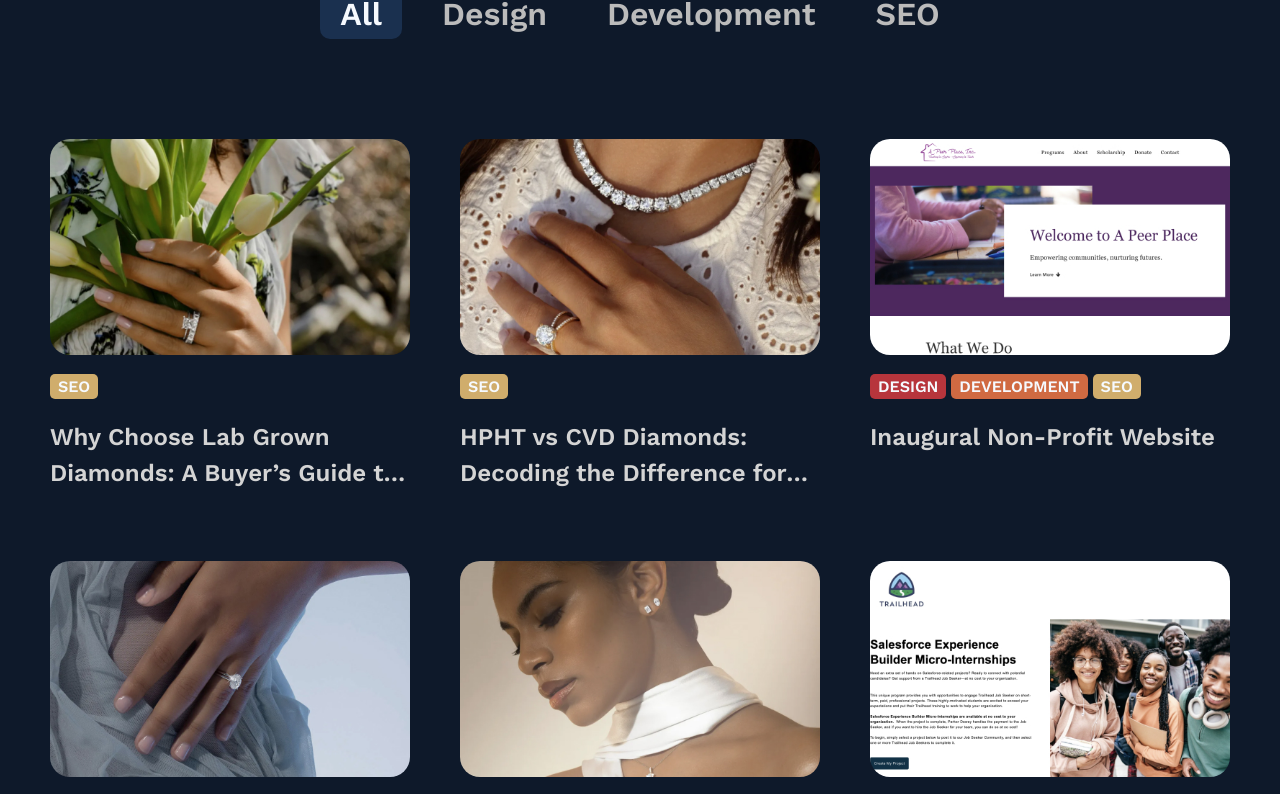
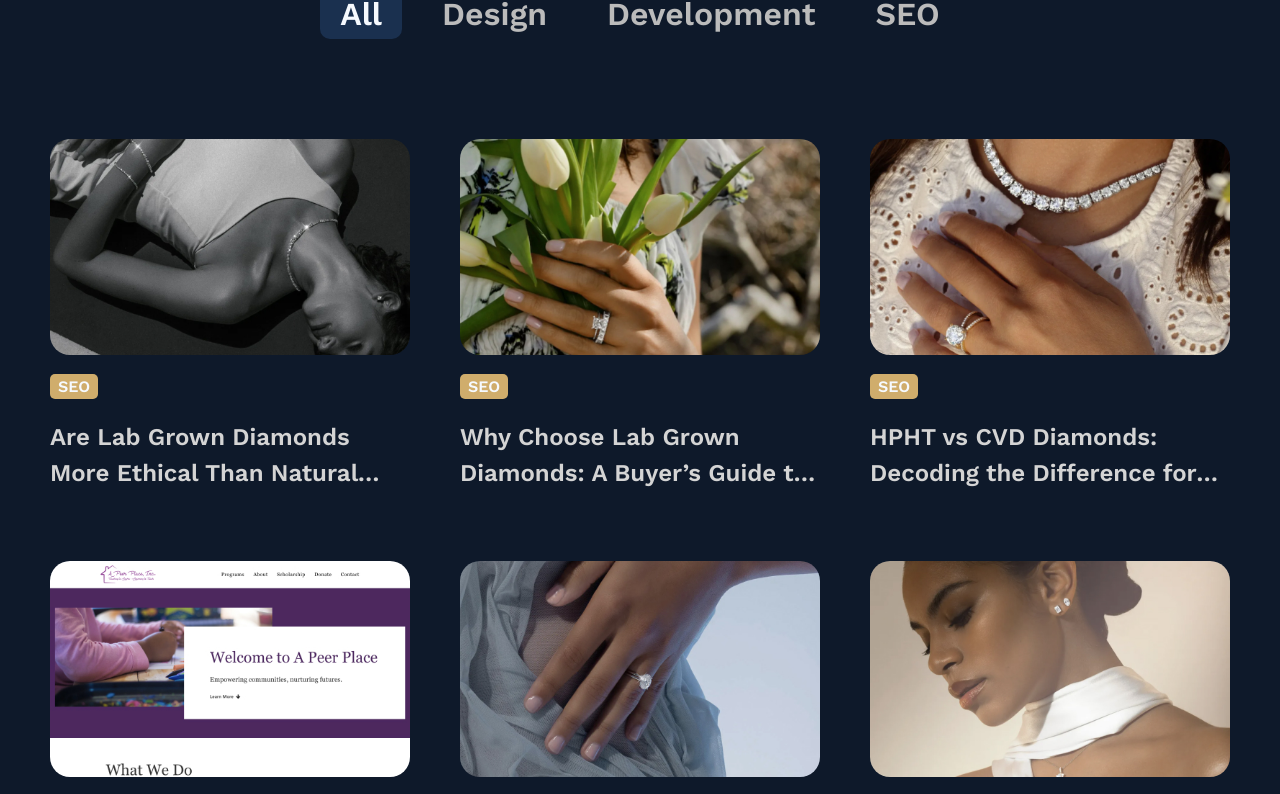
Before and after one commit to Count-MonteCristo/portfolio, a React (Create React App) app: page /portfolio in a window 1280 px wide. Shown: the part 865-1659 px from the top of the page. Built offline with nearby package versions, Linux system fonts and the light colour scheme.

Commit message:
content update

```diff
--- a/src/components/projectsData.js
+++ b/src/components/projectsData.js
@@ -33,6 +33,7 @@ import oldMine from "../assets/project-images/oldMine.jpg";
 import peerPlaceWebsite from "../assets/peer-place-hero.jpg";
 import hpht from "../assets/project-images/hpht.jpg";
 import choose from "../assets/project-images/choose.jpg";
+import moreEthical from "../assets/project-images/moreEthical.jpg";
 
 const projectsData = [
   //CO Blog Posts
@@ -212,6 +213,14 @@ const projectsData = [
     completionDate: "2023/09/07",
     link: "https://www.cleanorigin.com/blog/why-choose-lab-grown-diamonds/",
   },
+  {
+    id: 36,
+    name: "Are Lab Grown Diamonds More Ethical Than Natural Diamonds?",
+    tags: ["SEO"],
+    image: moreEthical,
+    completionDate: "2023/09/12",
+    link: "https://www.cleanorigin.com/blog/are-lab-grown-diamonds-more-ethical-than-natural-diamonds/",
+  },
 
   //TP Articles
   {
```
Also changed, not shown: src/assets/project-images/moreEthical.jpg (added).
